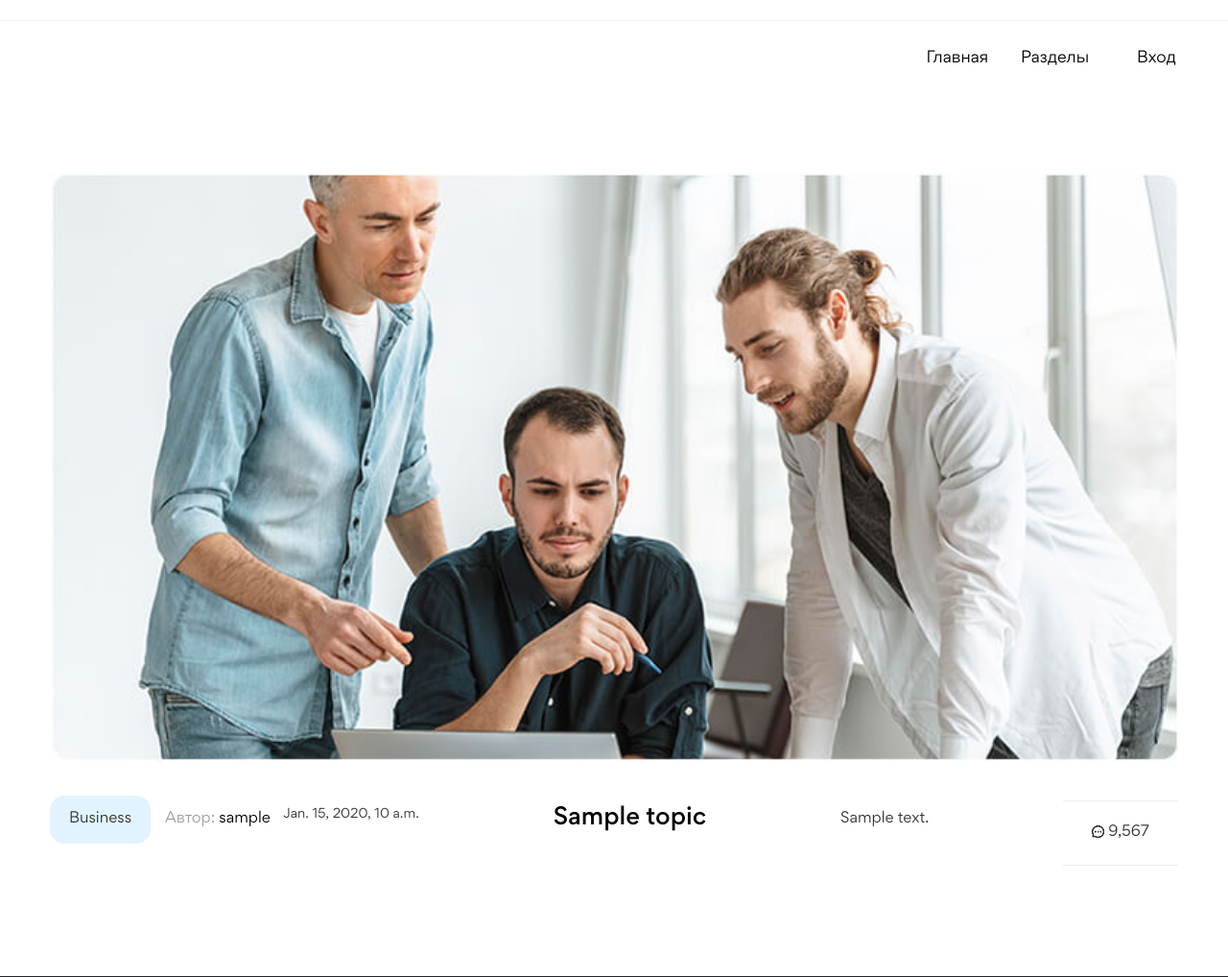
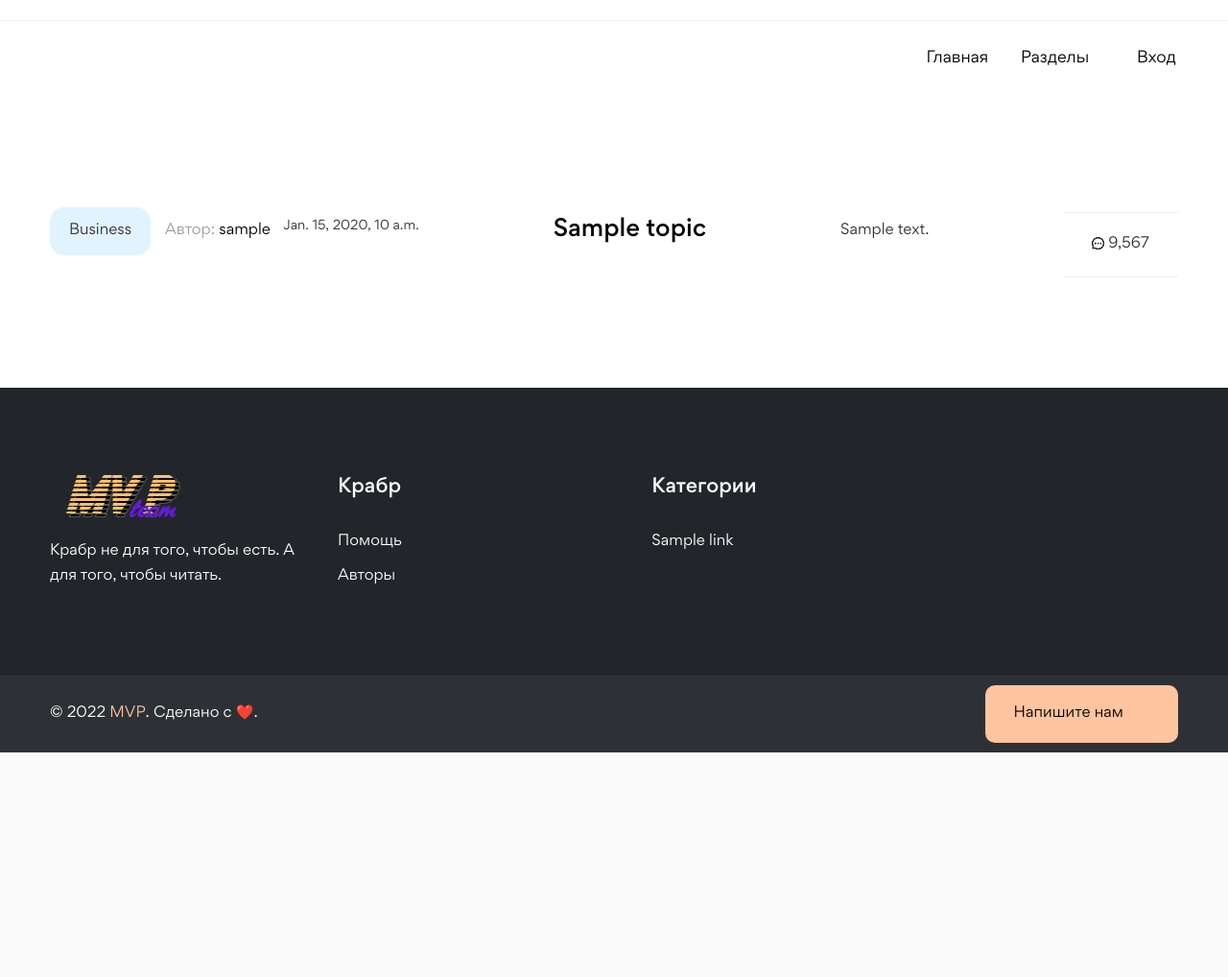
Before and after one commit to MyEternity/team_work, a Django app: template articles/templates/articles/articles_list.html in a window 1280 px wide. Shown: the part 183-1201 px from the top of the page at 96% size. After the commit the page ends 967 px from the top, so only its background shows below. Run offline with Django 3.2, Linux system fonts and the light colour scheme; the template is opened without the code that fills it: most values are stand-ins (such as "Sample title", 1, 10 or a date in 2020); style sheets or scripts are compiled from the project's sources; some libraries are stand-ins or nearby versions; some web fonts are replaced.

Commit message:
removed big article picture

```diff
--- a/articles/templates/articles/articles_list.html
+++ b/articles/templates/articles/articles_list.html
@@ -13,9 +13,9 @@
                         {% for article in object_list %}
                         <div class="row mesonry-list" data-aos="fade-up">
                             <div class="author-blog-post-wrap masonary-item cat--3">
-                                <a href="#" class="author-blog-thum">
-                                    <img src="{% static 'images/author-post-01.jpg' %}" alt="">
-                                </a>
+{#                                <a href="#" class="author-blog-thum">#}
+{#                                    <img src="{% static 'images/author-post-01.jpg' %}" alt="">#}
+{#                                </a>#}
                                 <div class="author-blog-post-content">
                                     <div class="blog-details-meta-box">
                                         <div class="post-meta-left-side mb-2">
--- a/articles/views.py
+++ b/articles/views.py
@@ -12,7 +12,7 @@ from articles.models import Article, Category
 
 class IndexListView(BaseClassContextMixin, ListView):
     """Класс IndexListView - для вывода статей на главной страницы."""
-    paginate_by = 3
+    paginate_by = 5
     model = Article
     title = 'Крабр - Лучше, чем Хабр'
     # Шаблона еще нет, делаю на базоый шаблон.
```
